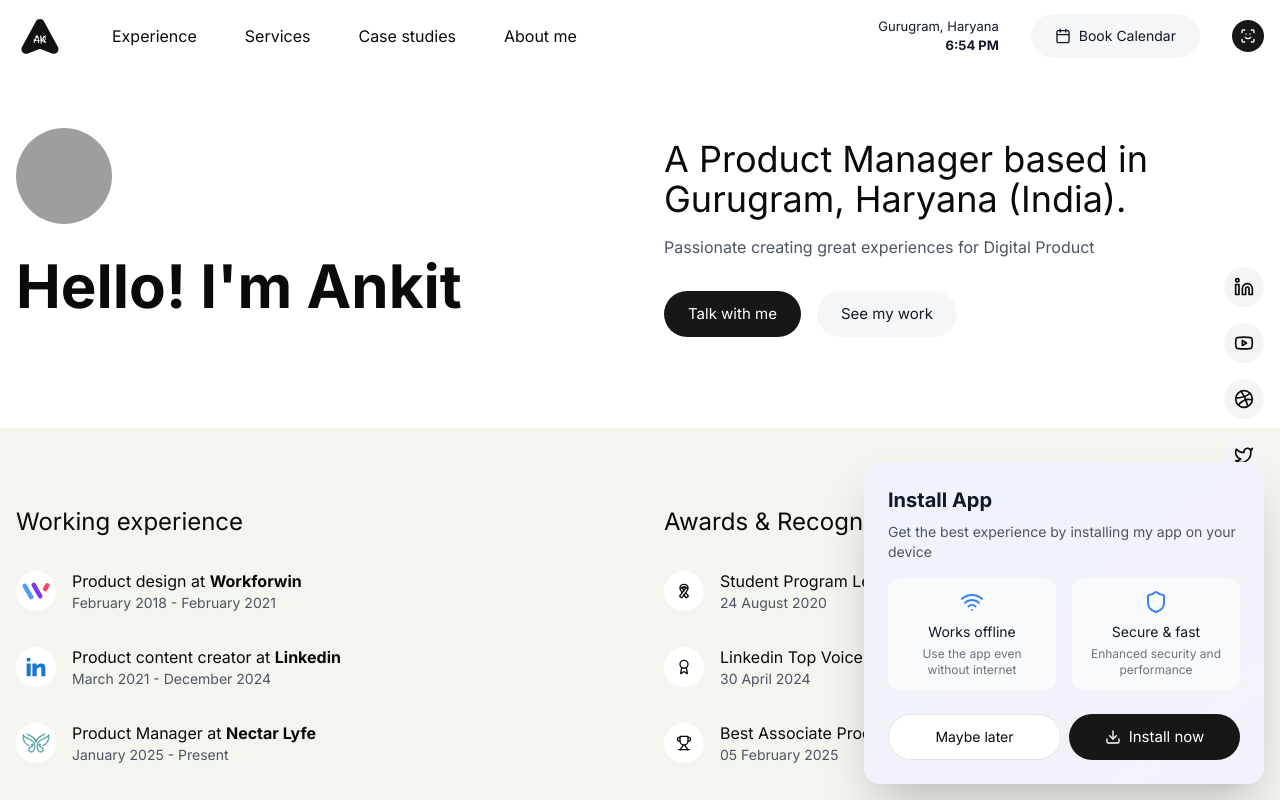
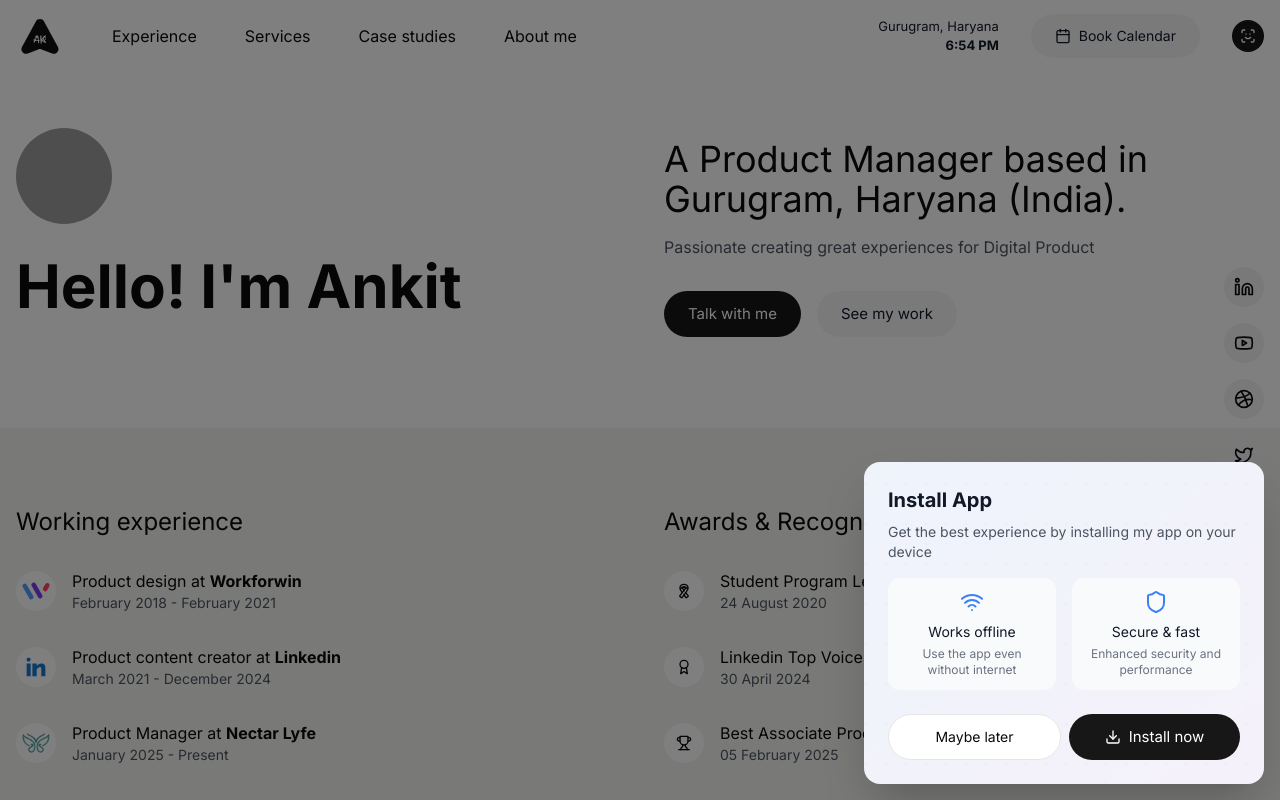
Before and after one commit to ankit5999/portfolio, a Next.js app: page / in a window 1280 px wide. Shown: the top 800 px of the page. Built offline with nearby package versions, Linux system fonts and the light colour scheme; grey boxes are pictures that could not be loaded; a web font is replaced by a local one.

Commit message:
Notitication card shadow added

```diff
--- a/src/components/notifications/pwa-notifications.tsx
+++ b/src/components/notifications/pwa-notifications.tsx
@@ -77,6 +77,7 @@ export default function PWANotification() {
     return (
         <AnimatePresence>
             {isVisible && (
+                <div className="overflow-hidden fixed inset-0 z-50 flex items-center justify-center bg-black bg-opacity-50">
                     <motion.div
                         initial={{ opacity: 0, y: 50 }}
                         animate={{ opacity: 1, y: 0 }}
@@ -152,6 +153,7 @@ export default function PWANotification() {
                             </div>
                         </motion.div>
                     </motion.div>
+                </div>
             )}
         </AnimatePresence>
     );
```
Lines whose indentation alone changed are shown as unchanged.
